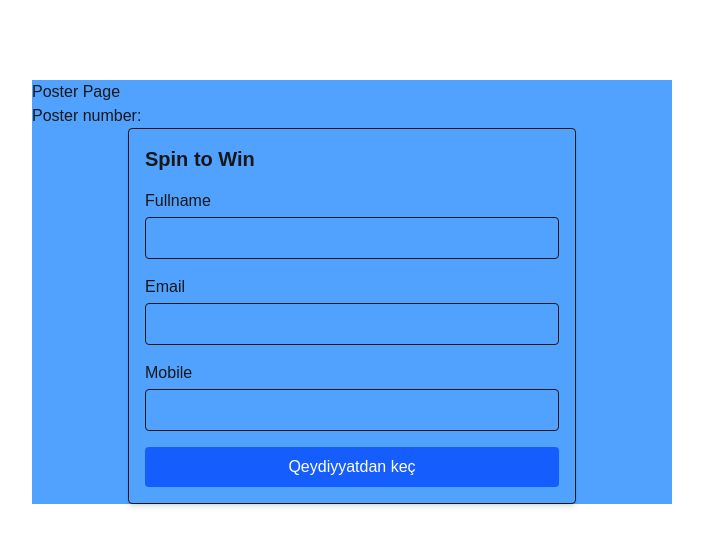
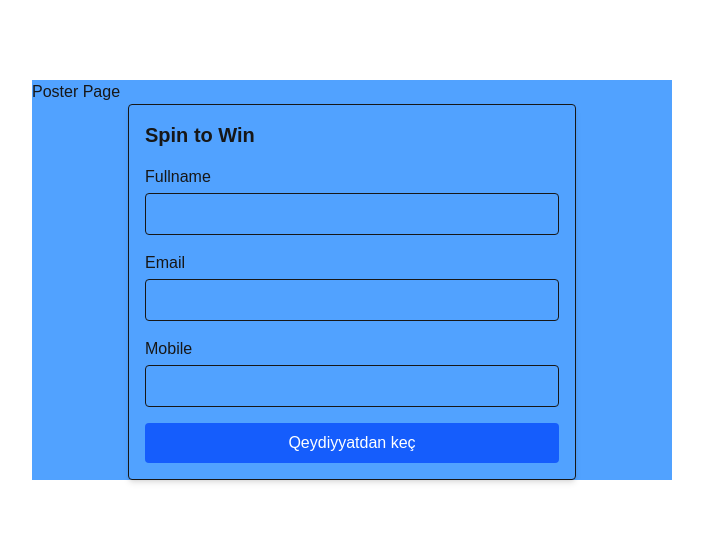
Before and after one commit to KamilGaribov/spin-to-win, a Next.js app in the folder front/: page / in a window 1280 px wide. Shown: the top 546 px of the page, without its empty margins (288-991 px from the left). Built offline with nearby package versions, Linux system fonts and the light colour scheme.

Commit message:
suspense

```diff
--- a/front/app/components/form.tsx
+++ b/front/app/components/form.tsx
@@ -2,6 +2,8 @@
 
 import { useState } from "react";
 import { useForm } from "react-hook-form";
+import { useSearchParams } from "next/navigation";
+
 
 type FormData = {
   fullname: string;
@@ -23,9 +25,11 @@ interface Props {
   posterNumber: string; // QR koddan gələn poster_number
 }
 
-export default function SpinForm({ posterNumber }: Props) {
+export default function SpinForm() {
   const { register, handleSubmit, reset, formState: { errors, isSubmitting } } = useForm<FormData>();
   const [result, setResult] = useState<PrizeResponse | null>(null);
+  const searchParams = useSearchParams();
+  const posterNumber = searchParams.get("poster") ?? "";
   console.log("Poster Number in Form:", posterNumber);
   const [error, setError] = useState<string | null>(null);
 
--- a/front/app/page.tsx
+++ b/front/app/page.tsx
@@ -1,20 +1,19 @@
 "use client";
 
-import { useSearchParams } from "next/navigation";
+// import { useSearchParams } from "next/navigation";
 import SpinForm from "./components/form";
 import { Suspense } from "react";
 
 
 export default function PosterPage() {
-  const searchParams = useSearchParams();
-  const posterNumber = searchParams.get("poster") ?? "";
+  // const searchParams = useSearchParams();
+  // const posterNumber = searchParams.get("poster") ?? "";
 
   return (
     <Suspense fallback={<div>Loading form...</div>}>
       <div className="w-1/2 h-1/2 bg-blue-400 m-auto mt-20">
         <h1>Poster Page</h1>
-        <p>Poster number: {posterNumber}</p>
-        <SpinForm posterNumber={posterNumber} />
+        <SpinForm />
       </div>
     </Suspense>
   );
```
